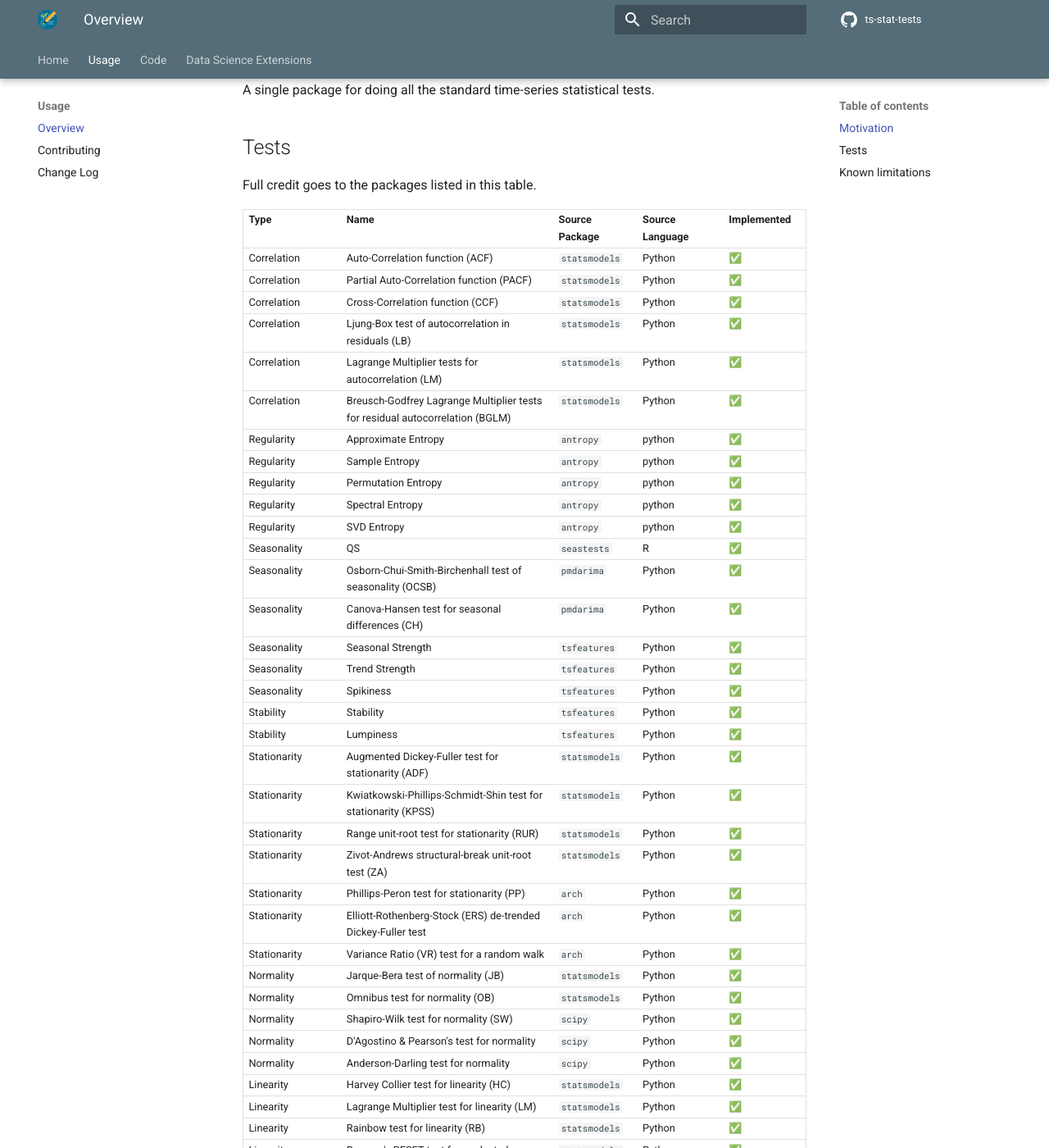
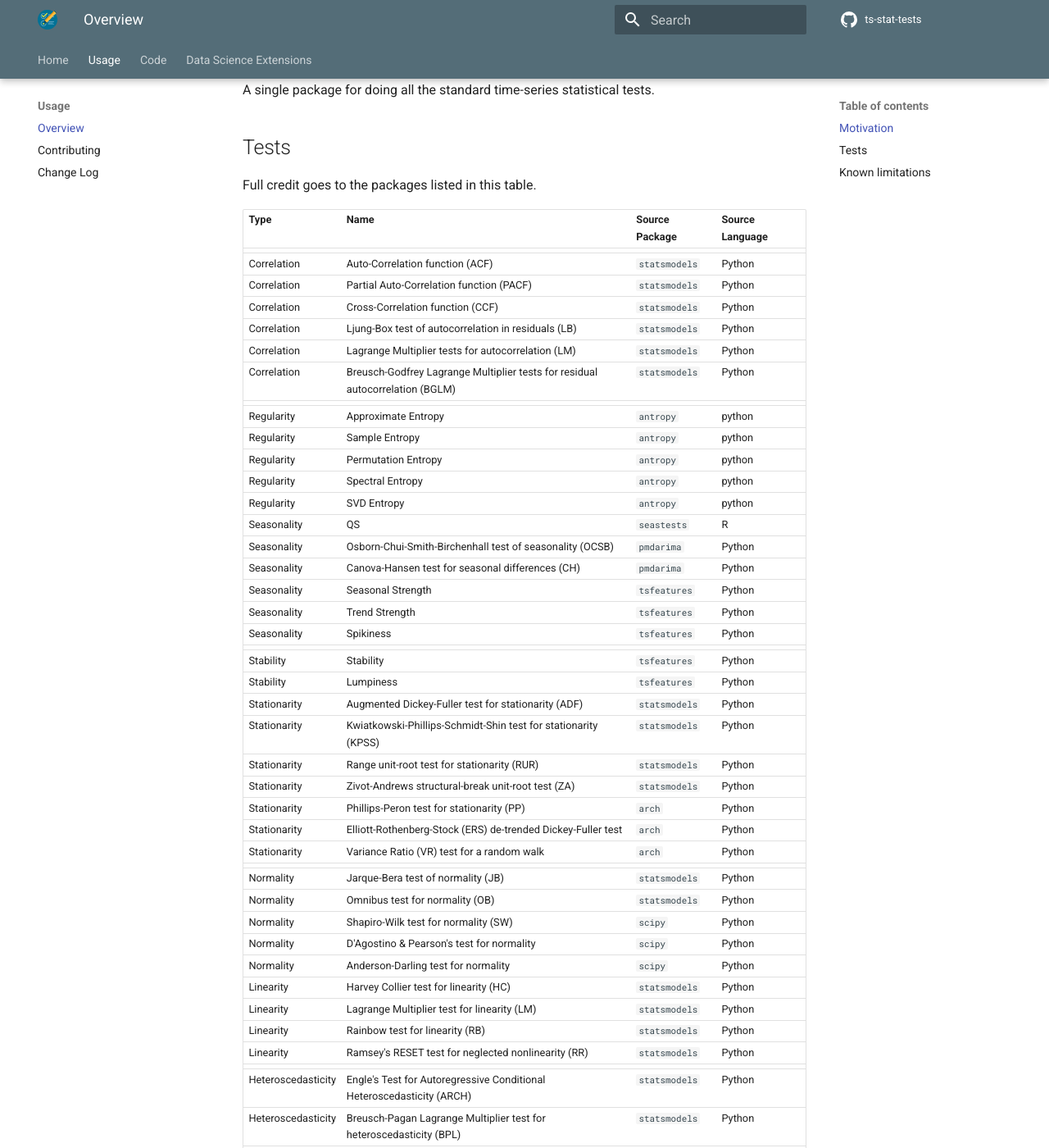
Before and after one commit to data-science-extensions/ts-stat-tests, an MkDocs documentation site: the page built from docs/usage/overview.md, in a window 1280 px wide and 1400 px high, scrolled down 601 px. Shown: the whole window at 82% size. Built offline with MkDocs 1.6.1 and Material for MkDocs 9.7.7, drawn with Linux system fonts in a browser that asks for light colours; comment, search, counter and statistics services are not loaded; the version menu is left out.

Commit message:
Update docs to remove progress updates - Remove implementation progress table from `index.md` - Update formatting in `README.md` for better readability - Ensure consistent header structure across documentation

```diff
--- a/README.md
+++ b/README.md
@@ -52,47 +52,52 @@ A single package for doing all the standard time-series statistical tests.
 
 Full credit goes to the packages listed in this table.
 
-| Type               | Name                                                                          | Source Package | Source Language | Implemented |
-| ------------------ | ----------------------------------------------------------------------------- | -------------- | --------------- | ----------- |
-| Correlation        | Auto-Correlation function (ACF)                                               | `statsmodels`  | Python          | ✅           |
-| Correlation        | Partial Auto-Correlation function (PACF)                                      | `statsmodels`  | Python          | ✅           |
-| Correlation        | Cross-Correlation function (CCF)                                              | `statsmodels`  | Python          | ✅           |
-| Correlation        | Ljung-Box test of autocorrelation in residuals (LB)                           | `statsmodels`  | Python          | ✅           |
-| Correlation        | Lagrange Multiplier tests for autocorrelation (LM)                            | `statsmodels`  | Python          | ✅           |
-| Correlation        | Breusch-Godfrey Lagrange Multiplier tests for residual autocorrelation (BGLM) | `statsmodels`  | Python          | ✅           |
-| Regularity         | Approximate Entropy                                                           | `antropy`      | python          | ✅           |
-| Regularity         | Sample Entropy                                                                | `antropy`      | python          | ✅           |
-| Regularity         | Permutation Entropy                                                           | `antropy`      | python          | ✅           |
-| Regularity         | Spectral Entropy                                                              | `antropy`      | python          | ✅           |
-| Regularity         | SVD Entropy                                                                   | `antropy`      | python          | ✅           |
-| Seasonality        | QS                                                                            | `seastests`    | R               | ✅           |
-| Seasonality        | Osborn-Chui-Smith-Birchenhall test of seasonality (OCSB)                      | `pmdarima`     | Python          | ✅           |
-| Seasonality        | Canova-Hansen test for seasonal differences (CH)                              | `pmdarima`     | Python          | ✅           |
-| Seasonality        | Seasonal Strength                                                             | `tsfeatures`   | Python          | ✅           |
-| Seasonality        | Trend Strength                                                                | `tsfeatures`   | Python          | ✅           |
-| Seasonality        | Spikiness                                                                     | `tsfeatures`   | Python          | ✅           |
-| Stability          | Stability                                                                     | `tsfeatures`   | Python          | ✅           |
-| Stability          | Lumpiness                                                                     | `tsfeatures`   | Python          | ✅           |
-| Stationarity       | Augmented Dickey-Fuller test for stationarity (ADF)                           | `statsmodels`  | Python          | ✅           |
-| Stationarity       | Kwiatkowski-Phillips-Schmidt-Shin test for stationarity (KPSS)                | `statsmodels`  | Python          | ✅           |
-| Stationarity       | Range unit-root test for stationarity (RUR)                                   | `statsmodels`  | Python          | ✅           |
-| Stationarity       | Zivot-Andrews structural-break unit-root test (ZA)                            | `statsmodels`  | Python          | ✅           |
-| Stationarity       | Phillips-Peron test for stationarity (PP)                                     | `arch`         | Python          | ✅           |
-| Stationarity       | Elliott-Rothenberg-Stock (ERS) de-trended Dickey-Fuller test                  | `arch`         | Python          | ✅           |
-| Stationarity       | Variance Ratio (VR) test for a random walk                                    | `arch`         | Python          | ✅           |
-| Normality          | Jarque-Bera test of normality (JB)                                            | `statsmodels`  | Python          | ✅           |
-| Normality          | Omnibus test for normality (OB)                                               | `statsmodels`  | Python          | ✅           |
-| Normality          | Shapiro-Wilk test for normality (SW)                                          | `scipy`        | Python          | ✅           |
-| Normality          | D'Agostino & Pearson's test for normality                                     | `scipy`        | Python          | ✅           |
-| Normality          | Anderson-Darling test for normality                                           | `scipy`        | Python          | ✅           |
-| Linearity          | Harvey Collier test for linearity (HC)                                        | `statsmodels`  | Python          | ✅           |
-| Linearity          | Lagrange Multiplier test for linearity (LM)                                   | `statsmodels`  | Python          | ✅           |
-| Linearity          | Rainbow test for linearity (RB)                                               | `statsmodels`  | Python          | ✅           |
-| Linearity          | Ramsey's RESET test for neglected nonlinearity (RR)                           | `statsmodels`  | Python          | ✅           |
-| Heteroscedasticity | Engle's Test for Autoregressive Conditional Heteroscedasticity (ARCH)         | `statsmodels`  | Python          | ✅           |
-| Heteroscedasticity | Breusch-Pagan Lagrange Multiplier test for heteroscedasticity (BPL)           | `statsmodels`  | Python          | ✅           |
-| Heteroscedasticity | Goldfeld-Quandt test for homoskedasticity (GQ)                                | `statsmodels`  | Python          | ✅           |
-| Heteroscedasticity | White's Lagrange Multiplier Test for Heteroscedasticity (WLM)                 | `statsmodels`  | Python          | ✅           |
+| Type               | Name                                                                          | Source Package | Source Language |
+| ------------------ | ----------------------------------------------------------------------------- | -------------- | --------------- |
+|                    |                                                                               |                |                 |
+| Correlation        | Auto-Correlation function (ACF)                                               | `statsmodels`  | Python          |
+| Correlation        | Partial Auto-Correlation function (PACF)                                      | `statsmodels`  | Python          |
+| Correlation        | Cross-Correlation function (CCF)                                              | `statsmodels`  | Python          |
+| Correlation        | Ljung-Box test of autocorrelation in residuals (LB)                           | `statsmodels`  | Python          |
+| Correlation        | Lagrange Multiplier tests for autocorrelation (LM)                            | `statsmodels`  | Python          |
+| Correlation        | Breusch-Godfrey Lagrange Multiplier tests for residual autocorrelation (BGLM) | `statsmodels`  | Python          |
+|                    |                                                                               |                |                 |
+| Regularity         | Approximate Entropy                                                           | `antropy`      | python          |
+| Regularity         | Sample Entropy                                                                | `antropy`      | python          |
+| Regularity         | Permutation Entropy                                                           | `antropy`      | python          |
+| Regularity         | Spectral Entropy                                                              | `antropy`      | python          |
+| Regularity         | SVD Entropy                                                                   | `antropy`      | python          |
+| Seasonality        | QS                                                                            | `seastests`    | R               |
+| Seasonality        | Osborn-Chui-Smith-Birchenhall test of seasonality (OCSB)                      | `pmdarima`     | Python          |
+| Seasonality        | Canova-Hansen test for seasonal differences (CH)                              | `pmdarima`     | Python          |
+| Seasonality        | Seasonal Strength                                                             | `tsfeatures`   | Python          |
+| Seasonality        | Trend Strength                                                                | `tsfeatures`   | Python          |
+| Seasonality        | Spikiness                                                                     | `tsfeatures`   | Python          |
+|                    |                                                                               |                |                 |
+| Stability          | Stability                                                                     | `tsfeatures`   | Python          |
+| Stability          | Lumpiness                                                                     | `tsfeatures`   | Python          |
+| Stationarity       | Augmented Dickey-Fuller test for stationarity (ADF)                           | `statsmodels`  | Python          |
+| Stationarity       | Kwiatkowski-Phillips-Schmidt-Shin test for stationarity (KPSS)                | `statsmodels`  | Python          |
+| Stationarity       | Range unit-root test for stationarity (RUR)                                   | `statsmodels`  | Python          |
+| Stationarity       | Zivot-Andrews structural-break unit-root test (ZA)                            | `statsmodels`  | Python          |
+| Stationarity       | Phillips-Peron test for stationarity (PP)                                     | `arch`         | Python          |
+| Stationarity       | Elliott-Rothenberg-Stock (ERS) de-trended Dickey-Fuller test                  | `arch`         | Python          |
+| Stationarity       | Variance Ratio (VR) test for a random walk                                    | `arch`         | Python          |
+|                    |                                                                               |                |                 |
+| Normality          | Jarque-Bera test of normality (JB)                                            | `statsmodels`  | Python          |
+| Normality          | Omnibus test for normality (OB)                                               | `statsmodels`  | Python          |
+| Normality          | Shapiro-Wilk test for normality (SW)                                          | `scipy`        | Python          |
+| Normality          | D'Agostino & Pearson's test for normality                                     | `scipy`        | Python          |
+| Normality          | Anderson-Darling test for normality                                           | `scipy`        | Python          |
+| Linearity          | Harvey Collier test for linearity (HC)                                        | `statsmodels`  | Python          |
+| Linearity          | Lagrange Multiplier test for linearity (LM)                                   | `statsmodels`  | Python          |
+| Linearity          | Rainbow test for linearity (RB)                                               | `statsmodels`  | Python          |
+| Linearity          | Ramsey's RESET test for neglected nonlinearity (RR)                           | `statsmodels`  | Python          |
+|                    |                                                                               |                |                 |
+| Heteroscedasticity | Engle's Test for Autoregressive Conditional Heteroscedasticity (ARCH)         | `statsmodels`  | Python          |
+| Heteroscedasticity | Breusch-Pagan Lagrange Multiplier test for heteroscedasticity (BPL)           | `statsmodels`  | Python          |
+| Heteroscedasticity | Goldfeld-Quandt test for homoskedasticity (GQ)                                | `statsmodels`  | Python          |
+| Heteroscedasticity | White's Lagrange Multiplier Test for Heteroscedasticity (WLM)                 | `statsmodels`  | Python          |
 
 
 ## Known limitations
```
Also changed, not shown: docs/code/index.md (+0 -31 lines).
